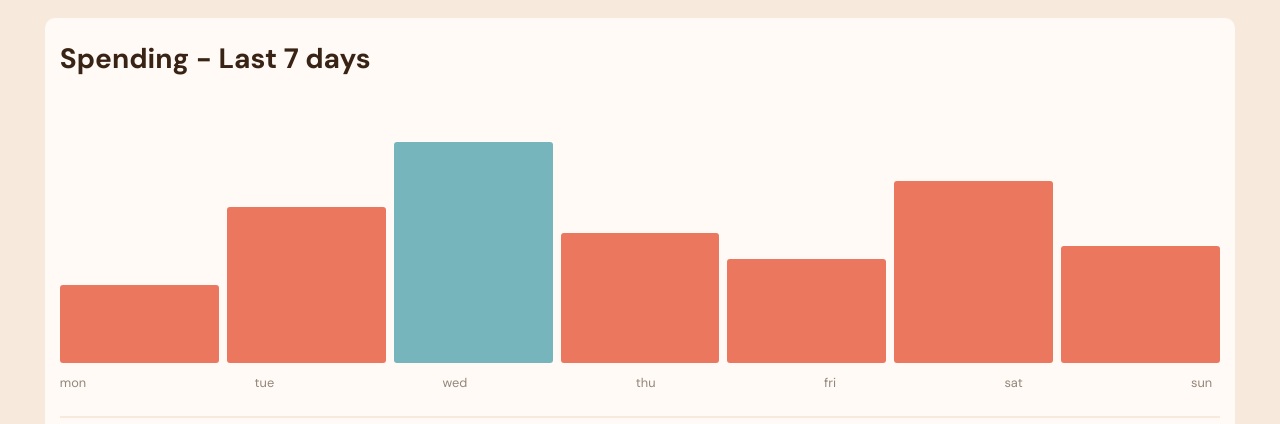
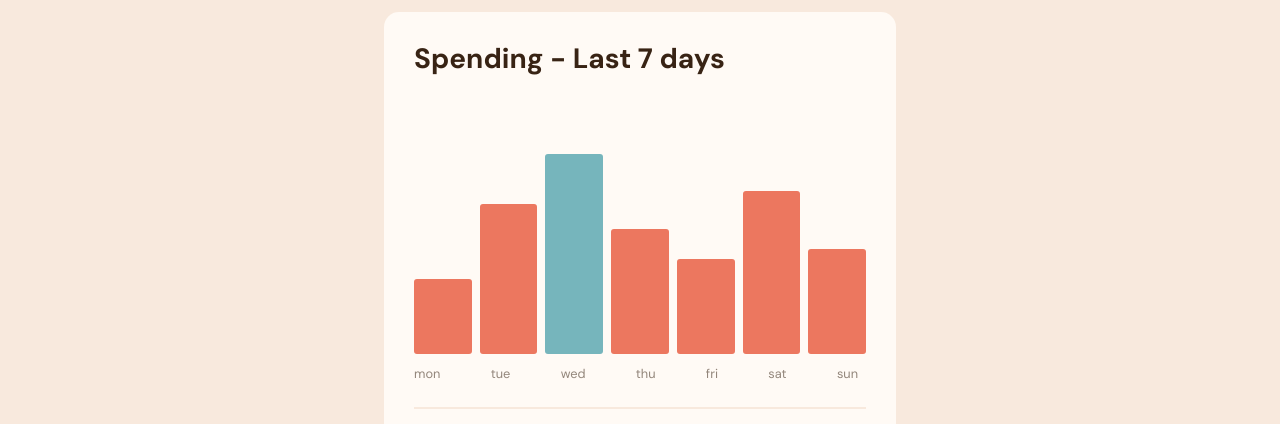
Before and after one commit to ed-matheus/expenses-chart, a plain HTML site: page index.html in a window 1280 px wide. Shown: the part 176-600 px from the top of the page. Drawn offline with nearby package versions, Linux system fonts and the light colour scheme.

Commit message:
project finished with media queries

```diff
--- a/assets/styles.css
+++ b/assets/styles.css
@@ -42,8 +42,8 @@ body {
 .chart_container {
     background-color: hsl(33, 100%, 98%);
     color: hsl(25, 47%, 15%);
-    border-radius: 10px;
-    padding: 15px;
+    border-radius: 15px;
+    padding: 30px;
 }
 
 .chart_container > h3 {
@@ -51,7 +51,7 @@ body {
 }
 
 .chart {
-    height: 260px;
+    height: 250px;
     display: flex;
     flex-direction: row;
     align-items: flex-end;
@@ -133,3 +133,33 @@ body {
 .attribution a {
     color: hsl(228, 45%, 44%);
 }
+
+
+/* MEDIA QUERIES */
+/* Tablet size */
+@media (min-width: 768px) {
+    .main_container {
+        width: 50%;
+    }
+}
+
+/* Laptop size */
+@media (min-width: 1024px) {
+    .main_container {
+        width: 40%;
+    }
+}
+
+/* Desktop size */
+@media (min-width: 1440px) {
+    .main_container {
+        width: 30%;
+    }
+}
+
+/* 4K */
+@media (min-width: 2560px) {
+    .main_container {
+        width: 20%;
+    }
+}
--- a/index.html
+++ b/index.html
@@ -38,20 +38,20 @@
 
       </div>
 
-      <div class="chart_container pt-4">
+      <div class="chart_container">
 
-        <h3 class="mb-2">Spending - Last 7 days</h3>
+        <h3>Spending - Last 7 days</h3>
 
         <div class="info d-flex flex-column justify-content-center align-items-center">
 
           <div class="chart w-100 d-flex">
             <div class="bar me-2" style="height: 30%;"></div>
             <div class="bar me-2" style="height: 60%;"></div>
-            <div class="topBar me-2" style="height: 85%;"></div>
+            <div class="topBar me-2" style="height: 80%;"></div>
             <div class="bar me-2" style="height: 50%;"></div>
-            <div class="bar me-2" style="height: 40%;"></div>
-            <div class="bar me-2" style="height: 70%;"></div>
-            <div class="bar" style="height: 45%;"></div>
+            <div class="bar me-2" style="height: 38%;"></div>
+            <div class="bar me-2" style="height: 65%;"></div>
+            <div class="bar" style="height: 42%;"></div>
           </div>
           <div class="popup" id="popup">Gasto: 0</div>
           <div class="labels w-100 pb-4 d-flex justify-content-between">
```
Also changed, not shown: assets/script.js (+4 -3 lines).
